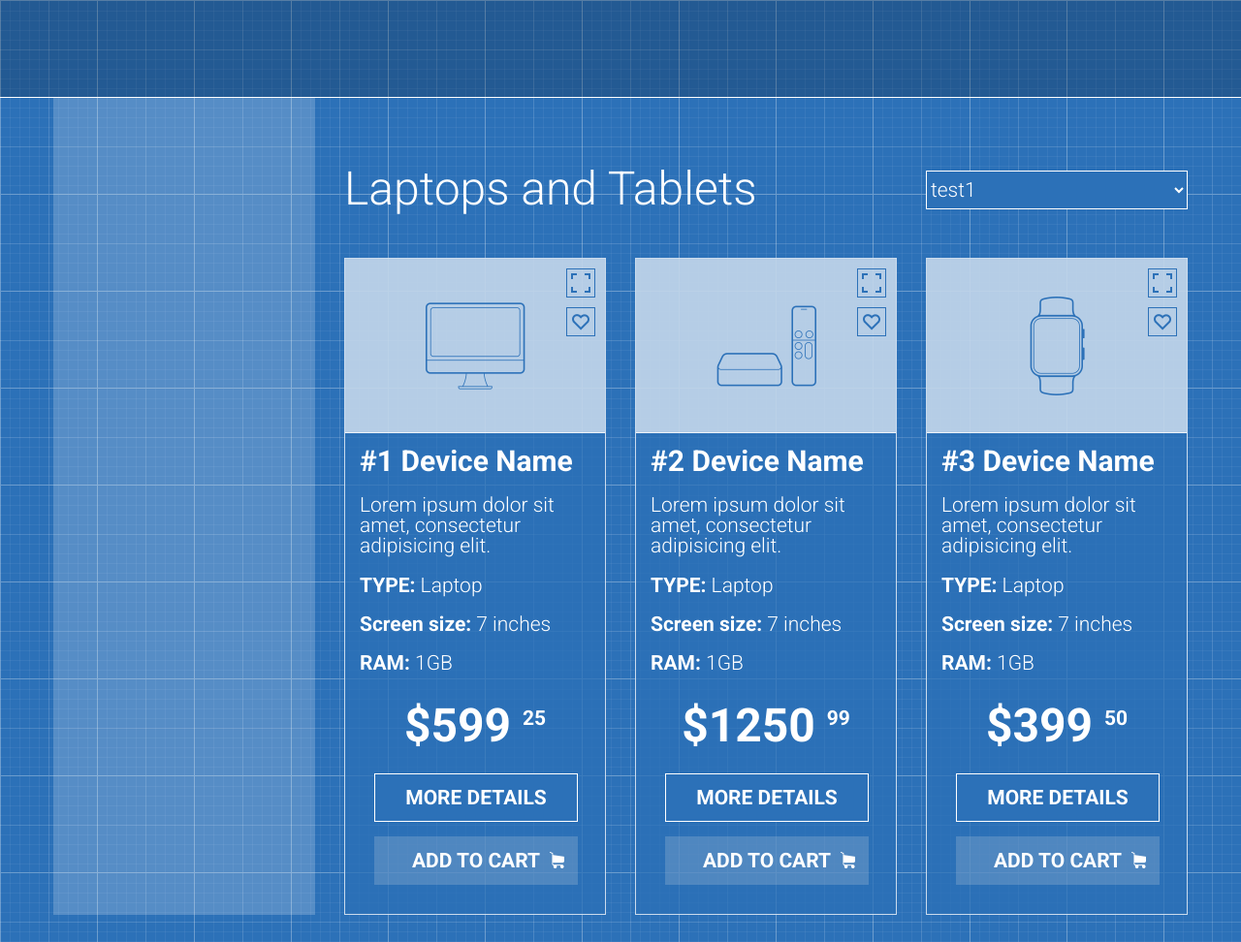
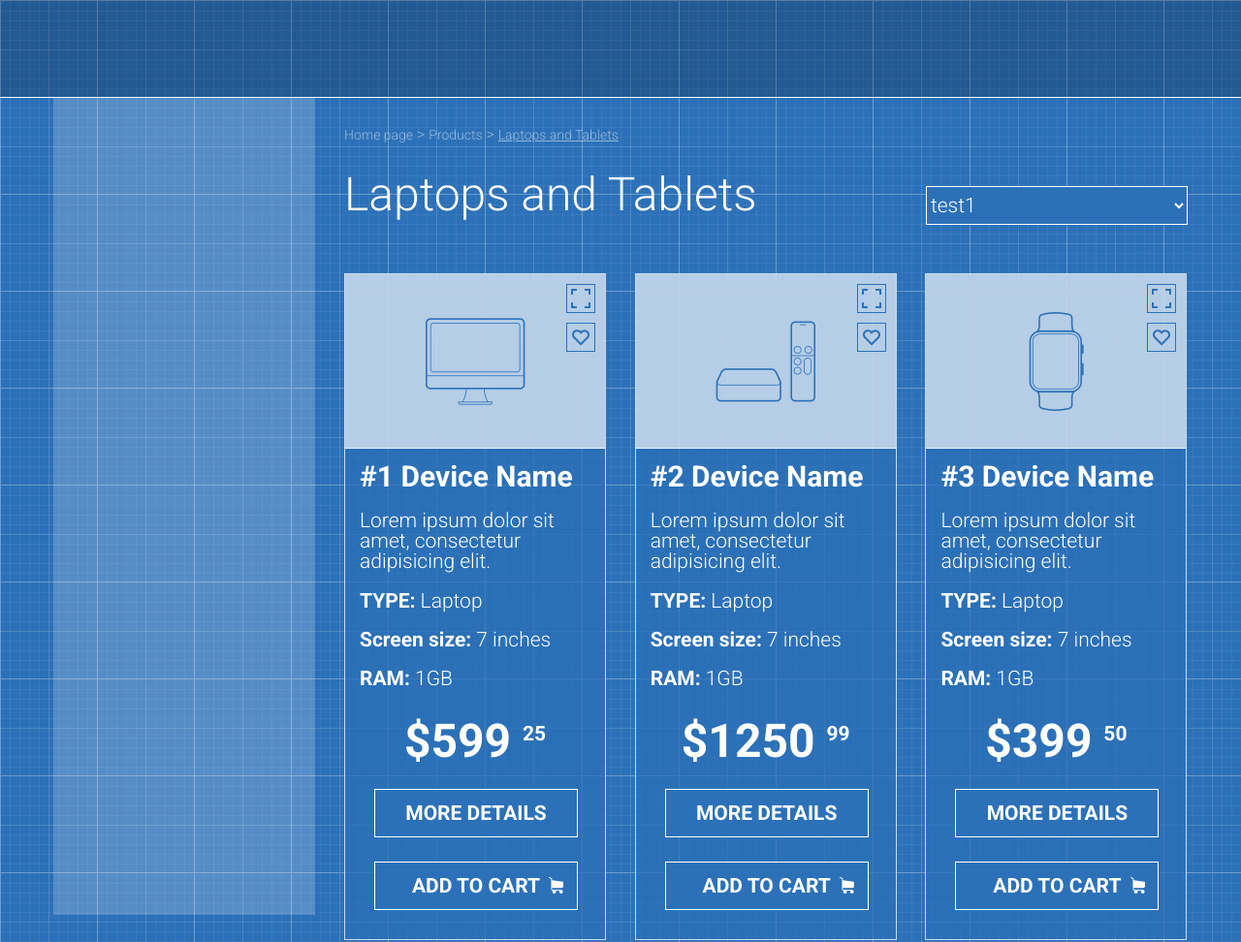
Before and after one commit to OlehLev/OlehLev.github.io, a plain HTML site: page index.html in a window 1280 px wide. Shown: the part 400-1372 px from the top of the page at 97% size. Drawn offline with Linux system fonts and the light colour scheme.

Commit message:
добавил row в HTML добавил ховер к кнопкам

```diff
--- a/index.html
+++ b/index.html
@@ -77,6 +77,17 @@
                 </div>
                 <div class="col-md-9">
                     <div class="row">
+                        <div class="col-md-12">
+                            <div class="sreadcrumbs">
+                                <a href="" class="sreadcrumbs-home">Home page</a>
+                                <span>></span>
+                                <a href="" class="sreadcrumbs-home">Products</a>
+                                <span>></span>
+                                <span class="sreadcrumbs-lap-tab">Laptops and Tablets</span>
+                            </div>
+                        </div>
+                    </div>
+                    <div class="row">
                         <div class="col-md-8">
                             <div class="products-type">
                                 Laptops and Tablets
@@ -90,9 +101,8 @@
                             </select>
                         </div>
                     </div>
-                </div>
-                <div class="col-md-9">
                     <div class="row">
+                        <div class="col-md-4">
                             <ul class="lep-tap">
                                 <li class="logo-product">
                                     <a href="">
@@ -109,8 +119,10 @@
                                 <li class="ram"><span>RAM:</span> 1GB</li>
                                 <li class="price">$599 <sup>25</sup></li>
                                 <li><button class="mod-detal">more details</button></li>
-                            <li><button class="add-to">Add to cart</button></li>
+                                <li><button class="mod-detal add-to">Add to cart</button></li>
                             </ul>
+                        </div>
+                        <div class="col-md-4">
                             <ul class="lep-tap">
                                 <li class="logo-product">
                                     <a href="">
@@ -127,8 +139,10 @@
                                 <li class="ram"><span>RAM:</span> 1GB</li>
                                 <li class="price">$1250 <sup>99</sup></li>
                                 <li><button class="mod-detal">more details</button></li>
-                            <li><button class="add-to">Add to cart</button></li>
+                                <li><button class="mod-detal add-to">Add to cart</button></li>
                             </ul>
+                        </div>
+                        <div class="col-md-4">
                             <ul class="lep-tap">
                                 <li class="logo-product">
                                     <a href="">
@@ -145,8 +159,10 @@
                                 <li class="ram"><span>RAM:</span> 1GB</li>
                                 <li class="price">$399 <sup>50</sup></li>
                                 <li><button class="mod-detal">more details</button></li>
-                            <li><button class="add-to">Add to cart</button></li>
+                                <li><button class="mod-detal add-to">Add to cart</button></li>
                             </ul>
+                        </div>
+                        <div class="col-md-4">
                             <ul class="lep-tap">
                                 <li class="logo-product">
                                     <a href="">
@@ -163,8 +179,10 @@
                                 <li class="ram"><span>RAM:</span> 1GB</li>
                                 <li class="price">$599 <sup>25</sup></li>
                                 <li><button class="mod-detal">more details</button></li>
-                            <li><button class="add-to">Add to cart</button></li>
+                                <li><button class="mod-detal add-to">Add to cart</button></li>
                             </ul>
+                        </div>
+                        <div class="col-md-4">
                             <ul class="lep-tap">
                                 <li class="logo-product">
                                     <a href="">
@@ -181,8 +199,10 @@
                                 <li class="ram"><span>RAM:</span> 1GB</li>
                                 <li class="price">$1250 <sup>99</sup></li>
                                 <li><button class="mod-detal">more details</button></li>
-                            <li><button class="add-to">Add to cart</button></li>
+                                <li><button class="mod-detal add-to">Add to cart</button></li>
                             </ul>
+                        </div>
+                        <div class="col-md-4">
                             <ul class="lep-tap">
                                 <li class="logo-product">
                                     <a href="">
@@ -199,8 +219,10 @@
                                 <li class="ram"><span>RAM:</span> 1GB</li>
                                 <li class="price">$399 <sup>50</sup></li>
                                 <li><button class="mod-detal">more details</button></li>
-                            <li><button class="add-to">Add to cart</button></li>
+                                <li><button class="mod-detal add-to">Add to cart</button></li>
                             </ul>
+                        </div>
+                        <div class="col-md-4">
                             <ul class="lep-tap">
                                 <li class="logo-product">
                                     <a href="">
@@ -217,8 +239,10 @@
                                 <li class="ram"><span>RAM:</span> 1GB</li>
                                 <li class="price">$599 <sup>25</sup></li>
                                 <li><button class="mod-detal">more details</button></li>
-                            <li><button class="add-to">Add to cart</button></li>
+                                <li><button class="mod-detal add-to">Add to cart</button></li>
                             </ul>
+                        </div>
+                        <div class="col-md-4">
                             <ul class="lep-tap">
                                 <li class="logo-product">
                                     <a href="">
@@ -235,8 +259,10 @@
                                 <li class="ram"><span>RAM:</span> 1GB</li>
                                 <li class="price">$1250 <sup>99</sup></li>
                                 <li><button class="mod-detal">more details</button></li>
-                            <li><button class="add-to">Add to cart</button></li>
+                                <li><button class="mod-detal add-to">Add to cart</button></li>
                             </ul>
+                        </div>
+                        <div class="col-md-4">
                             <ul class="lep-tap">
                                 <li class="logo-product">
                                     <a href="">
@@ -253,9 +279,9 @@
                                 <li class="ram"><span>RAM:</span> 1GB</li>
                                 <li class="price">$399 <sup>50</sup></li>
                                 <li><button class="mod-detal">more details</button></li>
-                            <li><button class="add-to">Add to cart</button></li>
+                                <li><button class="mod-detal add-to">Add to cart</button></li>
                             </ul>
-
+                        </div>
                     </div>
                 </div>
             </div>
--- a/style.css
+++ b/style.css
@@ -129,7 +129,7 @@ body {
 }
 
 .col-md-10 {
-    width: 230px;
+    width: 76.6%;
 }
 
 .form {
@@ -173,7 +173,7 @@ body {
 }
 
 .col-md-2 {
-    width: 70px;
+    width: 23.4%;
 }
 
 [class*="row-"] {
@@ -230,7 +230,7 @@ body {
 }
 
 .products-type {
-    margin-top: 70px;
+    margin-top: 15px;
     color: white;
     font-size: 48px;
 }
@@ -245,7 +245,7 @@ body {
     font-size: 21px;
     font-family: 'Roboto', sans-serif;
     outline: none;
-    margin-top: 75px;
+    margin-top: 30px;
     margin-bottom: 20px;
 }
 
@@ -258,10 +258,7 @@ body {
 }
 
 .lep-tap {
-    float: left;
     margin-top: 30px;
-    margin-left: 15px;
-    margin-right: 15px;
     width: 270px;
     border: 1px solid rgba(255, 255, 255, 0.75);
     background-color: rgba(43, 113, 183, 0.75);
@@ -299,7 +296,10 @@ body {
     top: 10px;
     padding: 0;
     cursor: pointer;
+}
 
+.hz:hover {
+    background: #2c71b8 url(images/border-white.png) no-repeat 50% 50%;
 }
 
 .like {
@@ -313,6 +313,10 @@ body {
     top: 50px;
     padding: 0;
     cursor: pointer;
+}
+
+.like:hover {
+    background: #2c71b8 url(images/like-white.png) no-repeat 50% 50%;
 }
 
 .product-name {
@@ -394,19 +398,39 @@ body {
     cursor: pointer;
 }
 
+.mod-detal:hover {
+    background-color: rgba(225, 225, 225, 0.2);
+    border: none;
+}
+
 .add-to {
-    width: 210px;
-    height: 50px;
-    border: none;
-    margin-top: 15px;
     margin-bottom: 30px;
-    margin-left: 30px;
-    font-size: 21px;
-    font-weight: 700;
-    color: white;
-    font-family: 'Roboto', sans-serif;
-    text-transform: uppercase;
-    outline: none;
-    background: rgba(225, 225, 225, 0.2) url(images/icon-basket-white.png) no-repeat 93% 48%;
-    cursor: pointer;
+    background: #2c71b8 url(images/icon-basket-white.png) no-repeat 93% 48%;
 }
+
+.col-md-4 {
+    width: 33.3%;
+}
+
+.sreadcrumbs {
+    margin-top: 30px;
+    margin-bottom: 15px;
+    color: rgba(255, 255, 255, 0.5);
+}
+
+[class*="sreadcrumbs-"] {
+    font-size: 14px;
+    color: rgba(255, 255, 255, 0.5);
+}
+
+.sreadcrumbs-lap-tab {
+    text-decoration: underline;
+}
+
+.sreadcrumbs-home {
+    text-decoration: none;
+}
+
+.sreadcrumbs-home:hover {
+    text-decoration: underline;
+}
```
Lines whose indentation alone changed are shown as unchanged.
